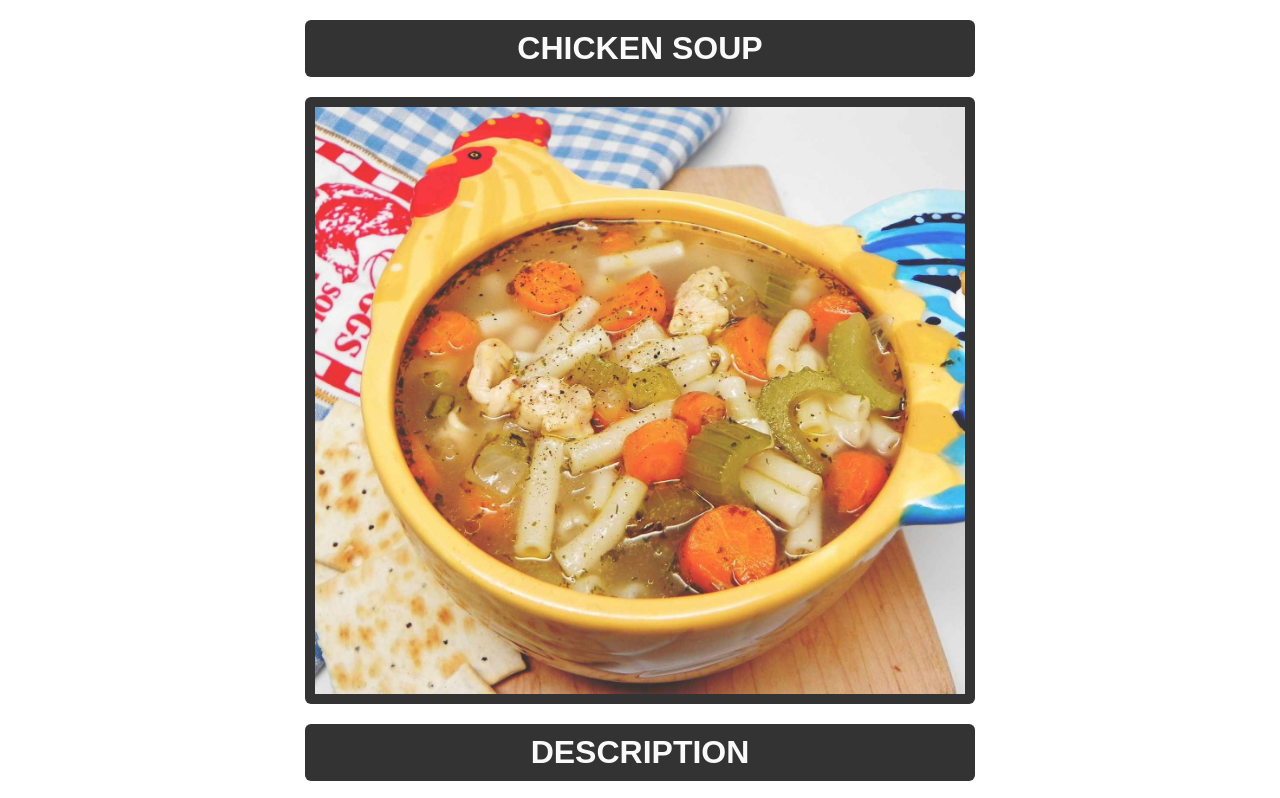
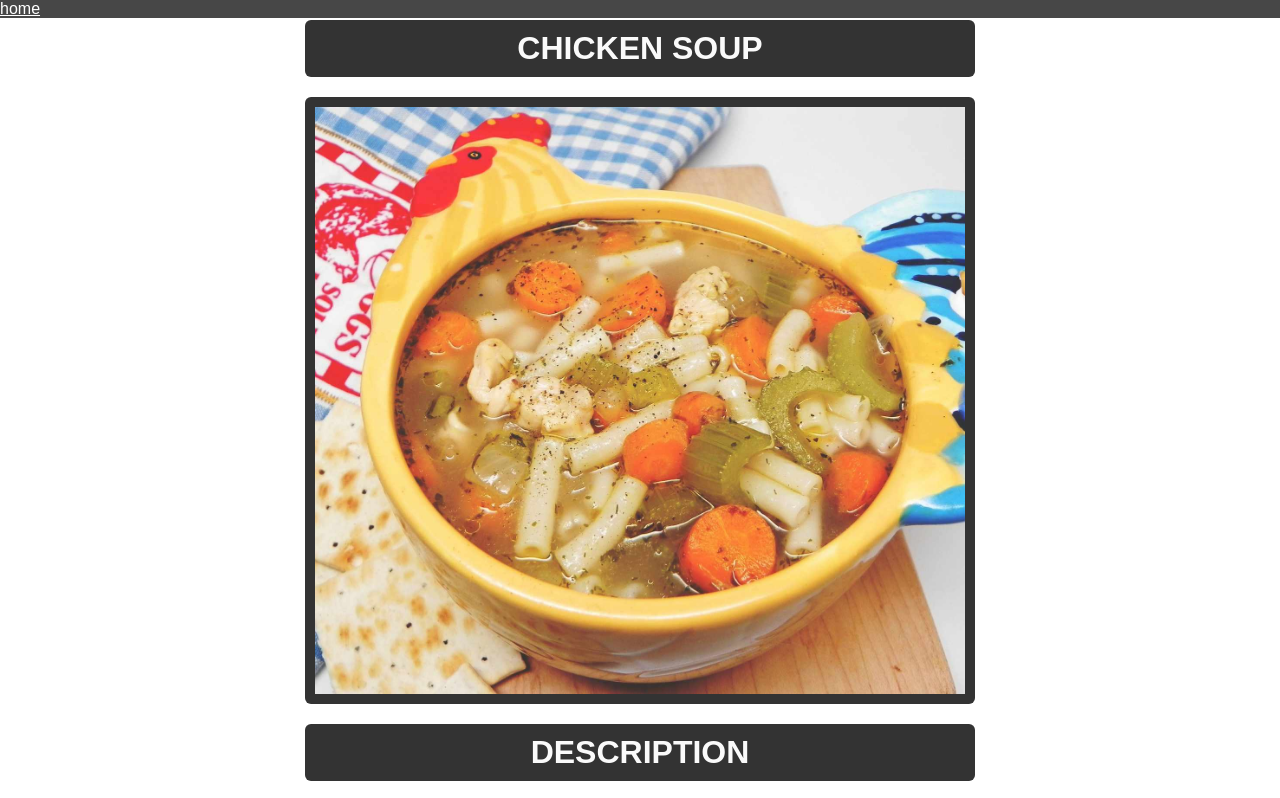
Before and after one commit to jordantgh/odin-recipes, a plain HTML site: page recipes/chicken-soup.html in a window 1280 px wide. Shown: the top 798 px of the page. Drawn offline with Linux system fonts and the light colour scheme.

Commit message:
Add top navbar to chicken soup.

```diff
--- a/recipes/chicken-soup.html
+++ b/recipes/chicken-soup.html
@@ -8,6 +8,7 @@
     <link rel="stylesheet" href="../style.css">
 </head>
 <body>
+    <div class="topbar"><a href="../index.html" class="home">home</a></div>
     <h2>Chicken Soup</h2>
     <img src="../images/chickensoup.jpg" alt="Delicious!">
     <h2>Description</h2>
--- a/style.css
+++ b/style.css
@@ -1,5 +1,6 @@
 * {
     font-family: Arial, Helvetica, sans-serif;
+    margin: 0;
 }
 
 h1 {
@@ -11,14 +12,16 @@ h1 {
     text-align: center;
 }
 
-img {
-    display: block;
-    margin-left: auto;
-    margin-right: auto;
-    background-color: #333;
-    padding: 10px;
-    border-radius: 6px;
-    width: clamp(10px, 95%, 650px)
+.topbar {
+    background-color: rgb(71, 71, 71);
+    overflow: hidden;
+    position: fixed;
+    top: 0;
+    width: 100%;
+}
+
+.topbar a {
+    color: #ffffff;
 }
 
 h2 {
@@ -36,6 +39,16 @@ h2 {
     margin-right: auto;
     display: block;
     width: clamp(10px, 95%, 650px);
+}
+
+img {
+    display: block;
+    margin-left: auto;
+    margin-right: auto;
+    background-color: #333;
+    padding: 10px;
+    border-radius: 6px;
+    width: clamp(10px, 95%, 650px)
 }
 
 p, ul, ol {
```
